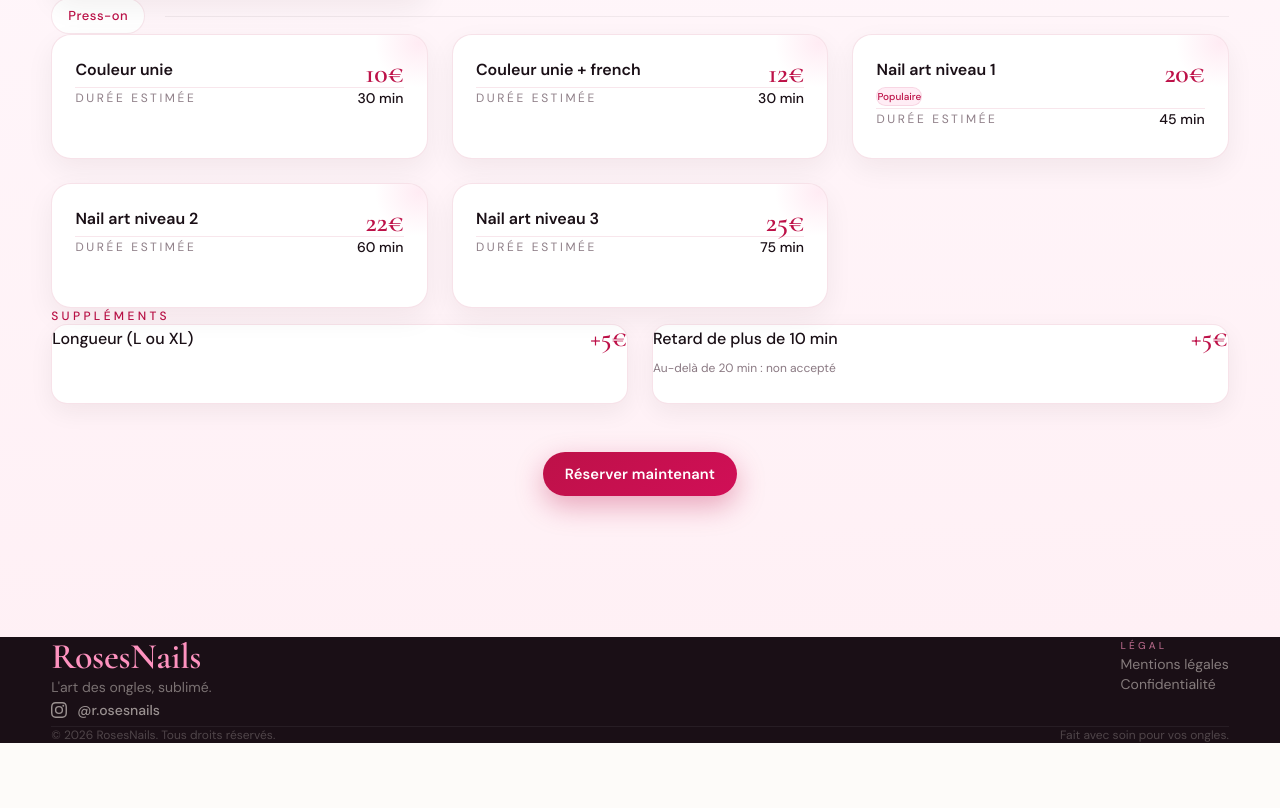
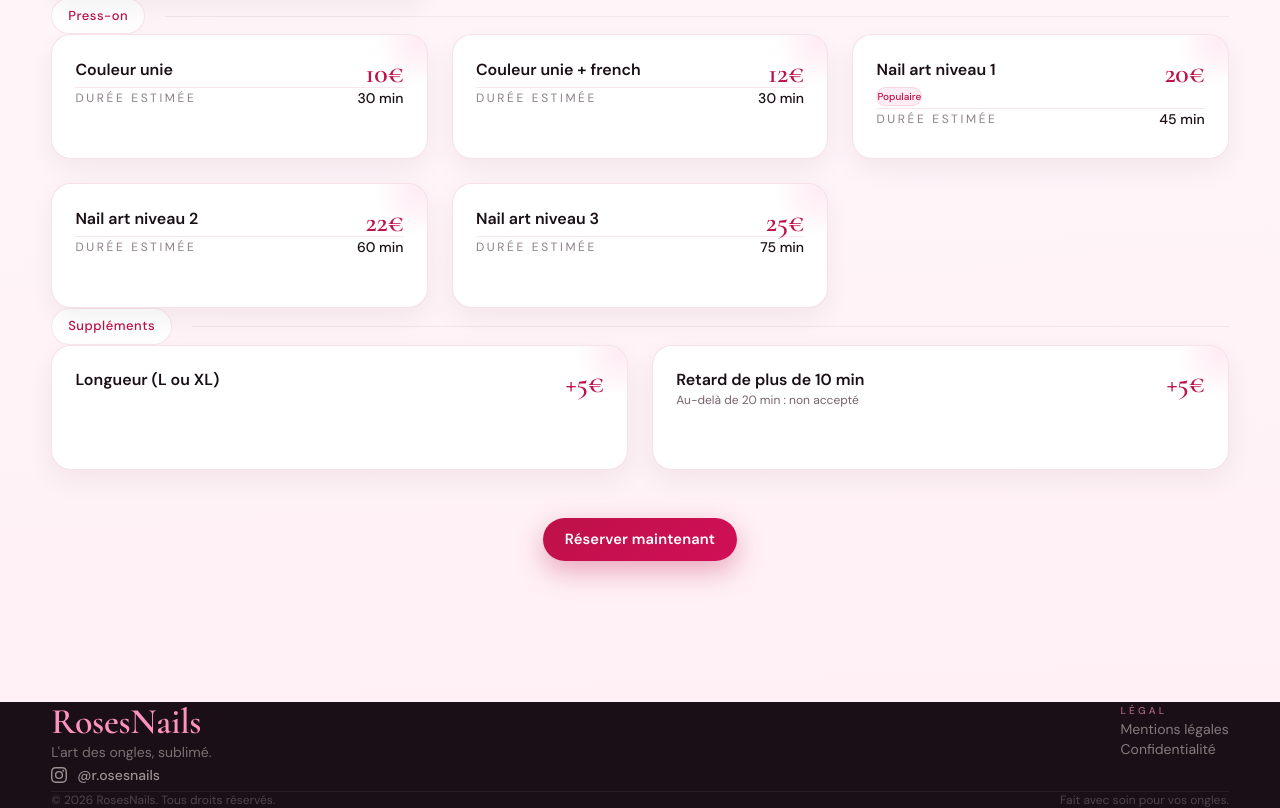
Before and after one commit to LucRoDZ/rosesnails, a Next.js app: page /prestations in a window 1280 px wide. Shown: the part 906-1714 px from the top of the page. Before the commit the page ends 1649 px from the top, so only its background shows below. Built offline with nearby package versions, Linux system fonts and the light colour scheme; no server answers.

Commit message:
fix(prestations): Fix le frontend des suppléments

```diff
--- a/src/components/sections/Services.tsx
+++ b/src/components/sections/Services.tsx
@@ -121,45 +121,44 @@ export function Services() {
 
         {/* Supplements */}
         <div className="mt-16 md:mt-24">
-          <p
-            className="text-xs font-medium uppercase tracking-[0.28em] mb-6"
-            style={{ color: "var(--rose-principal)" }}
-          >
-            Suppléments
-          </p>
-          <div className="grid grid-cols-1 md:grid-cols-2 gap-6">
+          <div className="flex items-center gap-5 mb-9 md:mb-10">
+            <span className="category-pill">Suppléments</span>
+            <div className="flex-1 h-px" style={{ background: "var(--border-subtle)" }} />
+          </div>
+          <div className="grid grid-cols-1 sm:grid-cols-2 gap-4 md:gap-6">
             {supplements.map((s) => (
-              <div
-                key={s.label}
-                className="rounded-2xl px-7 py-6 md:px-8 md:py-7 flex flex-col gap-2 min-h-[80px]"
-                style={{
-                  background: "white",
-                  border: "1px solid rgba(189,17,72,0.12)",
-                  boxShadow: "0 8px 24px rgba(26,15,22,0.06)",
-                }}
-              >
-                <div className="flex items-center justify-between gap-8">
-                  <span className="font-medium text-base" style={{ color: "var(--neutral-800)" }}>
-                    {s.label}
-                  </span>
+              <article key={s.label} className="service-card group relative overflow-hidden">
+                <div
+                  className="absolute -top-10 -right-10 w-24 h-24 rounded-full"
+                  style={{ background: "radial-gradient(circle, rgba(254,146,191,0.18), transparent 65%)" }}
+                  aria-hidden="true"
+                />
+                <div className="flex items-start justify-between gap-3 mb-5">
+                  <div className="flex-1 min-w-0 pr-2">
+                    <p className="font-semibold leading-snug" style={{ fontSize: "1rem", color: "var(--neutral-800)" }}>
+                      {s.label}
+                    </p>
+                    {s.note && (
+                      <p className="text-xs mt-2 leading-relaxed" style={{ color: "var(--neutral-700)", opacity: 0.7 }}>
+                        {s.note}
+                      </p>
+                    )}
+                  </div>
                   <span
-                    className="font-semibold flex-shrink-0"
+                    className="flex-shrink-0"
                     style={{
                       fontFamily: "var(--font-display)",
-                      fontSize: "1.65rem",
+                      fontSize: "clamp(1.5rem, 2.5vw, 1.75rem)",
+                      fontWeight: 600,
+                      lineHeight: 1,
                       color: "var(--rose-principal)",
-                      lineHeight: 1,
+                      letterSpacing: "-0.01em",
                     }}
                   >
                     {s.price}
                   </span>
                 </div>
-                {s.note && (
-                  <p className="text-xs" style={{ color: "var(--neutral-700)", opacity: 0.6 }}>
-                    {s.note}
-                  </p>
-                )}
-              </div>
+              </article>
             ))}
           </div>
         </div>
```
